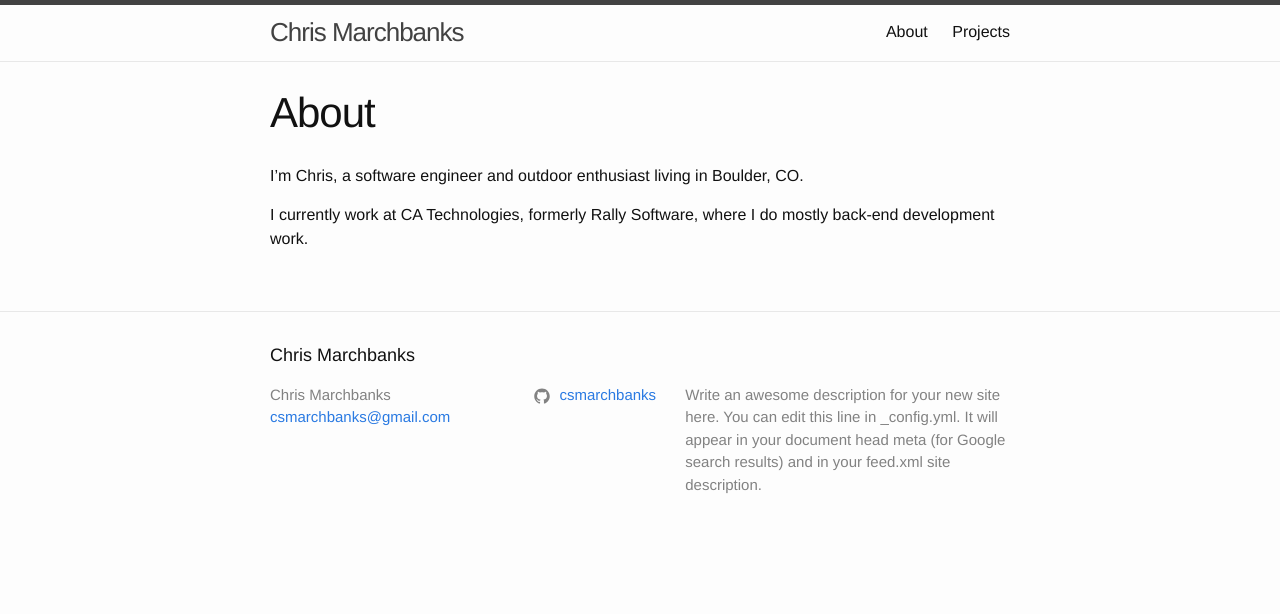
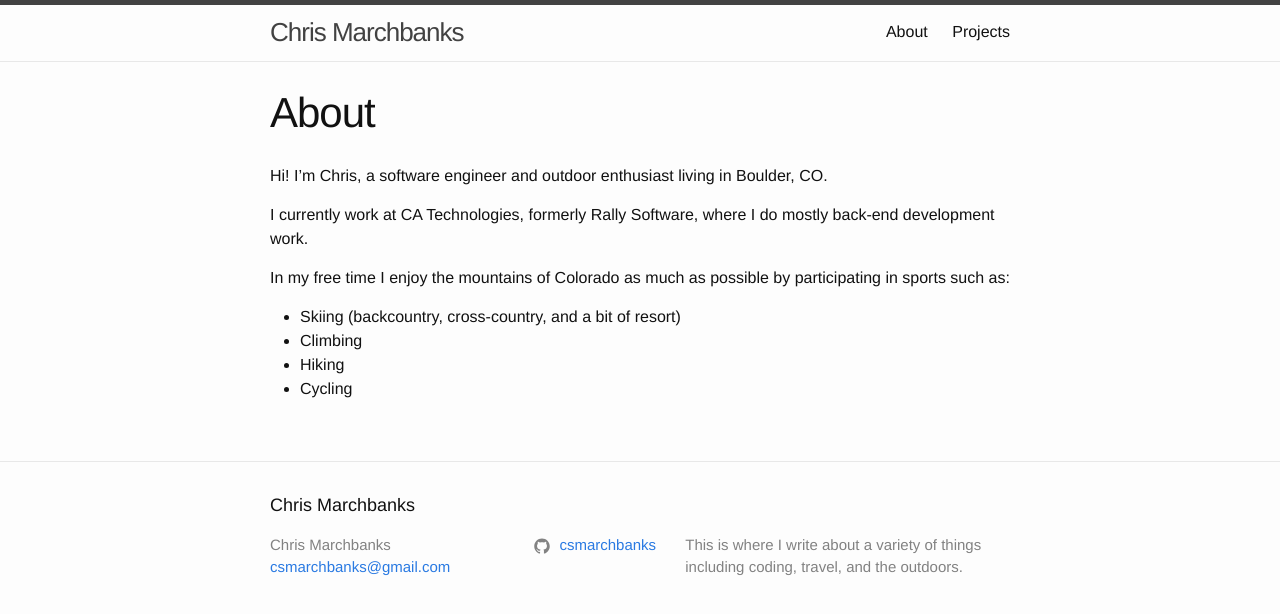
Before and after one commit to csmarchbanks/website, a Jekyll site: the page built from about.md, in a window 1280 px wide. Shown: the top 614 px of the page. Built offline with Jekyll 4.4.1, drawn with Linux system fonts in a browser that asks for light colours.

Commit message:
Update the site to use s3_website, and add first blog post

```diff
--- a/_config.yml
+++ b/_config.yml
@@ -16,11 +16,10 @@
 title: Chris Marchbanks
 email: csmarchbanks@gmail.com
 description: >- # this means to ignore newlines until "baseurl:"
-  Write an awesome description for your new site here. You can edit this
-  line in _config.yml. It will appear in your document head meta (for
-  Google search results) and in your feed.xml site description.
+  This is where I write about a variety of things including coding, travel, and
+  the outdoors.
 baseurl: "" # the subpath of your site, e.g. /blog
-url: "" # the base hostname & protocol for your site, e.g. http://example.com
+url: "https://chrismarchbanks.com"
 # twitter_username: jekyllrb
 github_username:  csmarchbanks
 
--- a/_includes/head.html
+++ b/_includes/head.html
@@ -7,6 +7,7 @@
   <meta name="description" content="{{ page.excerpt | default: site.description | strip_html | normalize_whitespace | truncate: 160 | escape }}">
 
   <link rel="stylesheet" href="{{ "/assets/main.css" | relative_url }}">
+  <script src="https://cdnjs.cloudflare.com/ajax/libs/mathjax/2.7.0/MathJax.js?config=TeX-AMS-MML_HTMLorMML" type="text/javascript"></script>
   <link rel="canonical" href="{{ page.url | replace:'index.html','' | absolute_url }}">
   <link rel="alternate" type="application/rss+xml" title="{{ site.title | escape }}" href="{{ "/feed.xml" | relative_url }}">
 
--- a/_layouts/home.html
+++ b/_layouts/home.html
@@ -21,6 +21,4 @@ layout: default
     {% endfor %}
   </ul>
 
-  <p class="rss-subscribe">subscribe <a href="{{ "/feed.xml" | relative_url }}">via RSS</a></p>
-
 </div>
--- a/about.md
+++ b/about.md
@@ -4,7 +4,14 @@ title: About
 permalink: /about/
 ---
 
-I'm Chris, a software engineer and outdoor enthusiast living in Boulder, CO.
+Hi! I'm Chris, a software engineer and outdoor enthusiast living in Boulder, CO.
 
 I currently work at CA Technologies, formerly Rally Software, where I do
 mostly back-end development work.
+
+In my free time I enjoy the mountains of Colorado as much as possible by participating
+in sports such as:
+* Skiing (backcountry, cross-country, and a bit of resort)
+* Climbing
+* Hiking
+* Cycling
--- /dev/null
+++ b/s3_website.yml
@@ -0,0 +1,3 @@
+s3_bucket: chrismarchbanks.com
+s3_endpoint: us-west-2
+cloudfront_distribution_id: E2CDLAVGD2YY7L
```
Also changed, not shown: _posts/2017-12-01-trip-speed.markdown (added, +29 -0 lines), _posts/2017-12-01-welcome-to-jekyll.markdown (deleted, +0 -25 lines), pages.md (deleted, +0 -12 lines), projects.md (added, +17 -0 lines), favicon.ico (added).
